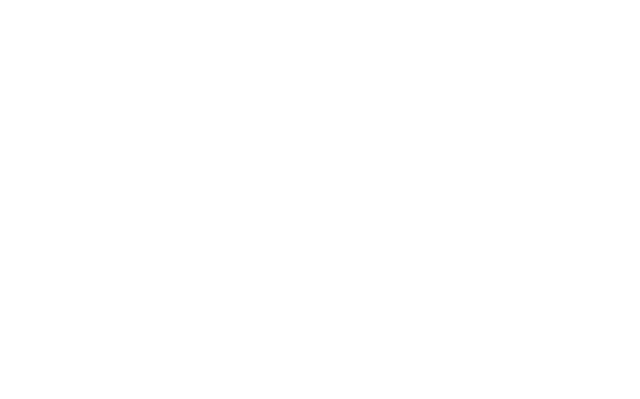
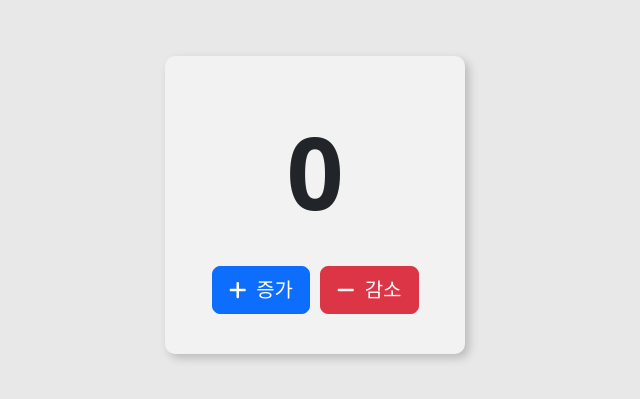
Before and after one commit to seambark/noona_react, a React (Create React App) app: page /counter in a window 1280 px wide. Before the commit this address had no page. Shown: the part 195-594 px from the top of the page, without its empty margins (325-965 px from the left). Built offline with nearby package versions, Linux system fonts and the light colour scheme.

Commit message:
'counter'

```diff
--- a/package.json
+++ b/package.json
@@ -16,8 +16,10 @@
     "react": "^18.2.0",
     "react-bootstrap": "^2.10.2",
     "react-dom": "^18.2.0",
+    "react-redux": "^8.1.3",
     "react-router-dom": "^6.22.3",
     "react-scripts": "5.0.1",
+    "redux": "^5.0.1",
     "web-vitals": "^2.1.4"
   },
   "scripts": {
--- a/src/App.css
+++ b/src/App.css
@@ -304,6 +304,57 @@
     background-color: #ff487f;
 }
 
+.counter_area {
+    display: flex;
+    justify-content: center;
+    align-items: center;
+    height: 100%;
+    background-color: #e8e8e8;
+}
+.counter_area .counter_box {
+    width: 300px;
+    padding: 40px 20px;
+    border-radius: 10px;
+    background-color: #f2f2f2;
+    box-shadow: 4px 4px 10px rgba(0,0,0,0.2);
+}
+.counter_box .num {
+    position: relative;
+    margin-bottom: 20px;
+    font-size: 100px;
+    font-weight: bold;
+    text-align: center;
+}
+.counter_box .num span {
+    position: relative;
+}
+.counter_box .num .active_icon {
+    position: absolute;
+    display: inline-block;
+    top: -15px;
+    right: -30px;
+    color: #0d6efd;
+    font-size: 55px;
+    transform: translate(0,0);
+    opacity: 0;
+}
+.counter_box .num .active_icon.minus {
+    color: #dc3545;
+}
+.counter_box .num.active .active_icon {
+    animation: counterAction 0.5s ease-in-out;
+}
+.counter_btn {
+    text-align: center;
+}
+.counter_btn button {
+    margin: 0 5px;
+}
+.counter_btn button svg {
+    margin-right: 5px;
+}
+
+
 @media screen and (max-width: 768px) {
     .main_title {
         font-size: 35px;
@@ -367,3 +418,14 @@
         transform: rotate(360deg);
     }
 }
+
+@keyframes counterAction {
+    0% {
+        transform: translate(0,0) scale(1);
+        opacity: 1;
+    }
+    100% {
+        transform: translate(50%,-110%) scale(1.8);
+        opacity: 0;
+    }
+}
--- a/src/App.js
+++ b/src/App.js
@@ -9,6 +9,8 @@
 import IndexPage from './page/IndexPage';
 import { useEffect, useState } from 'react';
 import PrivateRoutes from './homepage/route/PrivateRoutes';
+import Counter from './redux_project/Counter';
+
 
 
 
@@ -38,6 +40,7 @@
           <Route path='/h&m/login' element={<Login setAuthenticate={setAuthenticate}/>} />
           <Route path='/h&m/product/:id' element={<PrivateRoutes authenticate={authenticate}/>} />
         </Route>
+        <Route path='/counter' element={<Counter />}/>
       </Routes>
     </div>
   );
--- a/src/index.js
+++ b/src/index.js
@@ -4,12 +4,16 @@
 import App from './App'
 import reportWebVitals from './reportWebVitals';
 import { BrowserRouter } from 'react-router-dom';
+import { Provider } from 'react-redux';
+import store from './redux/store';
 
 const root = ReactDOM.createRoot(document.getElementById('root'));
 root.render(
   <React.StrictMode>
     <BrowserRouter>
-      <App />
+      <Provider store={store}>
+        <App />
+      </Provider>
     </BrowserRouter>
   </React.StrictMode>
 );
--- /dev/null
+++ b/src/redux/reducer/reducer.js
@@ -0,0 +1,17 @@
+let initialState={
+    count:0
+}
+
+function reducer(state=initialState,action) {
+
+    switch(action.type) {
+        case "INCREMENT":
+            return  {...state, count:state.count+1};
+        case "DECREMENT":
+            return {...state, count:state.count-1};
+        default:
+            return {...state};
+    }
+}
+
+export default reducer
--- /dev/null
+++ b/src/redux/store.js
@@ -0,0 +1,5 @@
+import { createStore } from 'redux';
+import reducer from './reducer/reducer';
+
+let store = createStore(reducer);
+export default store;
--- /dev/null
+++ b/src/redux_project/Counter.js
@@ -0,0 +1,65 @@
+import React, { useState } from 'react';
+import { useDispatch, useSelector } from 'react-redux';
+import Button from 'react-bootstrap/Button';
+import { Container, Col, Row } from 'react-bootstrap';
+import { FontAwesomeIcon } from '@fortawesome/react-fontawesome';
+import { faPlus, faMinus } from '@fortawesome/free-solid-svg-icons';
+
+const Counter = () => {
+    const countNum = useSelector(state => state.count);
+    const [active, setActive] = useState(false);
+    const [icon, setIcon] = useState('');
+    const dispatch = useDispatch();
+
+
+    const numberCheck = (name) => {
+        if(name === "DECREMENT" && countNum <= 0) {
+            alert('숫자는 0 이하로 감소할 수 없습니다.')
+        } else {
+            dispatch({type:name})
+            setActive(true)
+        }
+    }
+
+    const increment = (e) => {
+        numberCheck("INCREMENT")
+        setIcon('+')
+    }
+
+    const decrement = (e) => {
+        numberCheck("DECREMENT")
+        setIcon('-')
+    }
+
+    const check = () => {
+        setActive(false)
+    }
+
+
+  return (
+    <div className='counter_area'>
+        <Container className='counter_box'>
+            <Row>
+                <Col className={`num ${active === true?'active':''}`}>
+                    <span>
+                        <span className={`active_icon ${icon === '-'?'minus':''}`}>{icon}</span>
+                        {countNum}
+                    </span>
+                </Col>
+            </Row>
+            <Row>
+                <Col className='counter_btn'>
+                    <Button type='button'variant="primary" size="lg" onMouseDown={(e) => check(e)} onClick={(e) => increment(e)}>
+                        <FontAwesomeIcon icon={faPlus} /> 증가
+                    </Button>
+                    <Button type='button' variant="danger" size="lg" onMouseDown={(e) => check(e)} onClick={(e) => decrement(e)}>
+                        <FontAwesomeIcon icon={faMinus} /> 감소
+                    </Button>
+                </Col>
+            </Row>
+        </Container>
+    </div>
+  )
+}
+
+export default Counter
```
Also changed, not shown: 1 other file (tests, documents, lock files or other folders).
